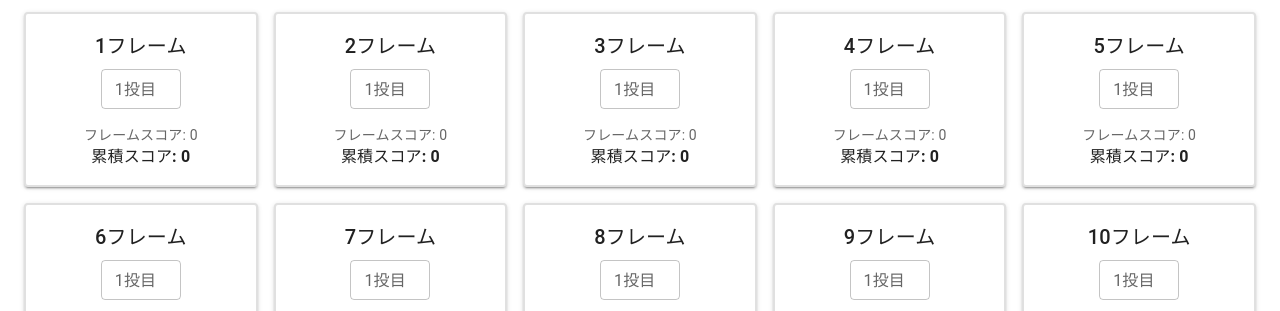
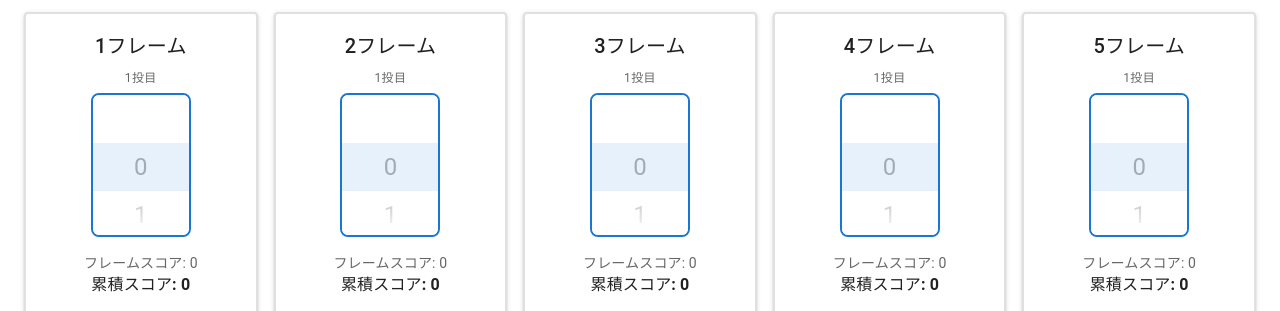
Before and after one commit to sutok/ScoreManagement, a React (Vite) app in the folder frontend/: page /new-game in a window 1280 px wide. Shown: the part 489-800 px from the top of the page. Built offline with nearby package versions, Linux system fonts and the light colour scheme; no server answers; sample sign-in values are in the browser's storage.

Commit message:
feat: スコア入力をリール式ピッカーに変更 (#5)
スコア入力をリール式ピッカーに変更。iOS風の縦スクロール式で直感的な操作を実現。マウス/タッチ対応、各投球の最大値制御、視覚的フィードバック付き。

```diff
--- a/frontend/src/components/game/FrameInput.tsx
+++ b/frontend/src/components/game/FrameInput.tsx
@@ -1,8 +1,9 @@
 import { useEffect, useRef } from 'react';
-import { Box, TextField, Typography, Paper, Slide, Chip } from '@mui/material';
+import { Box, Typography, Paper, Slide, Chip } from '@mui/material';
 import { type Frame } from '../../types/game';
 import { keyframes } from '@mui/system';
 import { trackStrike, trackSpare } from '../../utils/analytics';
+import { NumberPicker } from './NumberPicker';
 
 interface FrameInputProps {
   frame: Frame;
@@ -39,32 +40,29 @@ export const FrameInput = ({ frame, onChange }: FrameInputProps) => {
     100% { box-shadow: 0 0 5px rgba(0, 0, 0, 0.1); }
   `;
 
-  const handleFirstThrowChange = (value: string) => {
-    const numValue = value === '' ? null : parseInt(value, 10);
+  const handleFirstThrowChange = (value: number) => {
     onChange({
       ...frame,
-      firstThrow: numValue,
+      firstThrow: value,
       // Clear subsequent throws if first throw changes
       secondThrow: null,
       thirdThrow: null,
     });
   };
 
-  const handleSecondThrowChange = (value: string) => {
-    const numValue = value === '' ? null : parseInt(value, 10);
+  const handleSecondThrowChange = (value: number) => {
     onChange({
       ...frame,
-      secondThrow: numValue,
+      secondThrow: value,
       // Clear third throw if second throw changes
       thirdThrow: null,
     });
   };
 
-  const handleThirdThrowChange = (value: string) => {
-    const numValue = value === '' ? null : parseInt(value, 10);
+  const handleThirdThrowChange = (value: number) => {
     onChange({
       ...frame,
-      thirdThrow: numValue,
+      thirdThrow: value,
     });
   };
 
@@ -144,42 +142,36 @@ export const FrameInput = ({ frame, onChange }: FrameInputProps) => {
         {isFrame10 ? '10フレーム' : `${frame.frameNumber}フレーム`}
       </Typography>
 
-      <Box sx={{ display: 'flex', gap: 1, justifyContent: 'center', alignItems: 'center' }}>
+      <Box sx={{ display: 'flex', gap: 2, justifyContent: 'center', alignItems: 'center' }}>
         {/* First Throw */}
-        <TextField
+        <NumberPicker
           label="1投目"
-          type="number"
-          value={frame.firstThrow ?? ''}
-          onChange={(e) => handleFirstThrowChange(e.target.value)}
-          inputProps={{ min: 0, max: 10, step: 1 }}
-          sx={{ width: 80 }}
-          size="small"
+          value={frame.firstThrow}
+          onChange={handleFirstThrowChange}
+          min={0}
+          max={10}
         />
 
         {/* Second Throw */}
         {!isStrike && shouldShowSecondThrow() && (
-          <TextField
+          <NumberPicker
             label="2投目"
-            type="number"
-            value={frame.secondThrow ?? ''}
-            onChange={(e) => handleSecondThrowChange(e.target.value)}
-            inputProps={{ min: 0, max: maxSecondThrow, step: 1 }}
-            sx={{ width: 80 }}
-            size="small"
+            value={frame.secondThrow}
+            onChange={handleSecondThrowChange}
+            min={0}
+            max={maxSecondThrow}
             disabled={frame.firstThrow === null}
           />
         )}
 
         {/* Third Throw (Frame 10 only) */}
         {shouldShowThirdThrow() && (
-          <TextField
+          <NumberPicker
             label="3投目"
-            type="number"
-            value={frame.thirdThrow ?? ''}
-            onChange={(e) => handleThirdThrowChange(e.target.value)}
-            inputProps={{ min: 0, max: maxThirdThrow, step: 1 }}
-            sx={{ width: 80 }}
-            size="small"
+            value={frame.thirdThrow}
+            onChange={handleThirdThrowChange}
+            min={0}
+            max={maxThirdThrow}
             disabled={frame.secondThrow === null}
           />
         )}
--- /dev/null
+++ b/frontend/src/components/game/NumberPicker.tsx
@@ -0,0 +1,214 @@
+import { Box, Typography } from '@mui/material';
+import { useRef, useEffect, useState } from 'react';
+
+interface NumberPickerProps {
+  value: number | null;
+  onChange: (value: number) => void;
+  min?: number;
+  max?: number;
+  label?: string;
+  disabled?: boolean;
+}
+
+export const NumberPicker = ({
+  value,
+  onChange,
+  min = 0,
+  max = 10,
+  label,
+  disabled = false,
+}: NumberPickerProps) => {
+  const containerRef = useRef<HTMLDivElement>(null);
+  const [isDragging, setIsDragging] = useState(false);
+  const [startY, setStartY] = useState(0);
+  const [scrollTop, setScrollTop] = useState(0);
+
+  // Generate numbers array
+  const numbers = Array.from({ length: max - min + 1 }, (_, i) => min + i);
+
+  // Item height in pixels
+  const ITEM_HEIGHT = 48;
+
+  // Scroll to selected value on mount or value change
+  useEffect(() => {
+    if (containerRef.current && value !== null) {
+      const index = numbers.indexOf(value);
+      if (index !== -1) {
+        containerRef.current.scrollTop = index * ITEM_HEIGHT;
+      }
+    }
+  }, [value, numbers]);
+
+  const handleScroll = () => {
+    if (!containerRef.current || isDragging) return;
+
+    const scrollTop = containerRef.current.scrollTop;
+    const index = Math.round(scrollTop / ITEM_HEIGHT);
+    const newValue = numbers[index];
+
+    if (newValue !== undefined && newValue !== value) {
+      onChange(newValue);
+    }
+  };
+
+  const handleMouseDown = (e: React.MouseEvent) => {
+    if (disabled) return;
+    setIsDragging(true);
+    setStartY(e.pageY);
+    setScrollTop(containerRef.current?.scrollTop || 0);
+  };
+
+  const handleMouseMove = (e: React.MouseEvent) => {
+    if (!isDragging || !containerRef.current) return;
+    e.preventDefault();
+    const y = e.pageY;
+    const walk = (startY - y) * 2;
+    containerRef.current.scrollTop = scrollTop + walk;
+  };
+
+  const handleMouseUp = () => {
+    setIsDragging(false);
+    handleScroll();
+  };
+
+  const handleTouchStart = (e: React.TouchEvent) => {
+    if (disabled) return;
+    setIsDragging(true);
+    setStartY(e.touches[0].pageY);
+    setScrollTop(containerRef.current?.scrollTop || 0);
+  };
+
+  const handleTouchMove = (e: React.TouchEvent) => {
+    if (!isDragging || !containerRef.current) return;
+    const y = e.touches[0].pageY;
+    const walk = (startY - y) * 2;
+    containerRef.current.scrollTop = scrollTop + walk;
+  };
+
+  const handleTouchEnd = () => {
+    setIsDragging(false);
+    handleScroll();
+  };
+
+  const handleItemClick = (num: number) => {
+    if (disabled) return;
+    onChange(num);
+  };
+
+  return (
+    <Box sx={{ textAlign: 'center' }}>
+      {label && (
+        <Typography variant="caption" color="text.secondary" sx={{ mb: 0.5, display: 'block' }}>
+          {label}
+        </Typography>
+      )}
+      <Box
+        sx={{
+          position: 'relative',
+          width: 100,
+          height: ITEM_HEIGHT * 3,
+          margin: '0 auto',
+          overflow: 'hidden',
+          borderRadius: 2,
+          bgcolor: disabled ? 'action.disabledBackground' : 'background.paper',
+          border: 2,
+          borderColor: disabled ? 'action.disabled' : 'primary.main',
+        }}
+      >
+        {/* Selection indicator */}
+        <Box
+          sx={{
+            position: 'absolute',
+            top: ITEM_HEIGHT,
+            left: 0,
+            right: 0,
+            height: ITEM_HEIGHT,
+            bgcolor: 'primary.main',
+            opacity: 0.1,
+            pointerEvents: 'none',
+            zIndex: 1,
+          }}
+        />
+
+        {/* Scrollable list */}
+        <Box
+          ref={containerRef}
+          onScroll={handleScroll}
+          onMouseDown={handleMouseDown}
+          onMouseMove={handleMouseMove}
+          onMouseUp={handleMouseUp}
+          onMouseLeave={handleMouseUp}
+          onTouchStart={handleTouchStart}
+          onTouchMove={handleTouchMove}
+          onTouchEnd={handleTouchEnd}
+          sx={{
+            height: '100%',
+            overflowY: 'scroll',
+            scrollbarWidth: 'none',
+            '&::-webkit-scrollbar': {
+              display: 'none',
+            },
+            cursor: disabled ? 'not-allowed' : isDragging ? 'grabbing' : 'grab',
+            paddingTop: `${ITEM_HEIGHT}px`,
+            paddingBottom: `${ITEM_HEIGHT}px`,
+          }}
+        >
+          {numbers.map((num) => (
+            <Box
+              key={num}
+              onClick={() => handleItemClick(num)}
+              sx={{
+                height: ITEM_HEIGHT,
+                display: 'flex',
+                alignItems: 'center',
+                justifyContent: 'center',
+                cursor: disabled ? 'not-allowed' : 'pointer',
+                transition: 'all 0.2s ease',
+                userSelect: 'none',
+              }}
+            >
+              <Typography
+                variant="h5"
+                sx={{
+                  fontWeight: value === num ? 'bold' : 'normal',
+                  color: value === num ? 'primary.main' : 'text.secondary',
+                  opacity: disabled ? 0.5 : value === num ? 1 : 0.5,
+                  fontSize: value === num ? '2rem' : '1.5rem',
+                  transition: 'all 0.2s ease',
+                }}
+              >
+                {num}
+              </Typography>
+            </Box>
+          ))}
+        </Box>
+
+        {/* Top fade */}
+        <Box
+          sx={{
+            position: 'absolute',
+            top: 0,
+            left: 0,
+            right: 0,
+            height: ITEM_HEIGHT,
+            background: 'linear-gradient(to bottom, rgba(255,255,255,1), rgba(255,255,255,0))',
+            pointerEvents: 'none',
+          }}
+        />
+
+        {/* Bottom fade */}
+        <Box
+          sx={{
+            position: 'absolute',
+            bottom: 0,
+            left: 0,
+            right: 0,
+            height: ITEM_HEIGHT,
+            background: 'linear-gradient(to top, rgba(255,255,255,1), rgba(255,255,255,0))',
+            pointerEvents: 'none',
+          }}
+        />
+      </Box>
+    </Box>
+  );
+};
```
